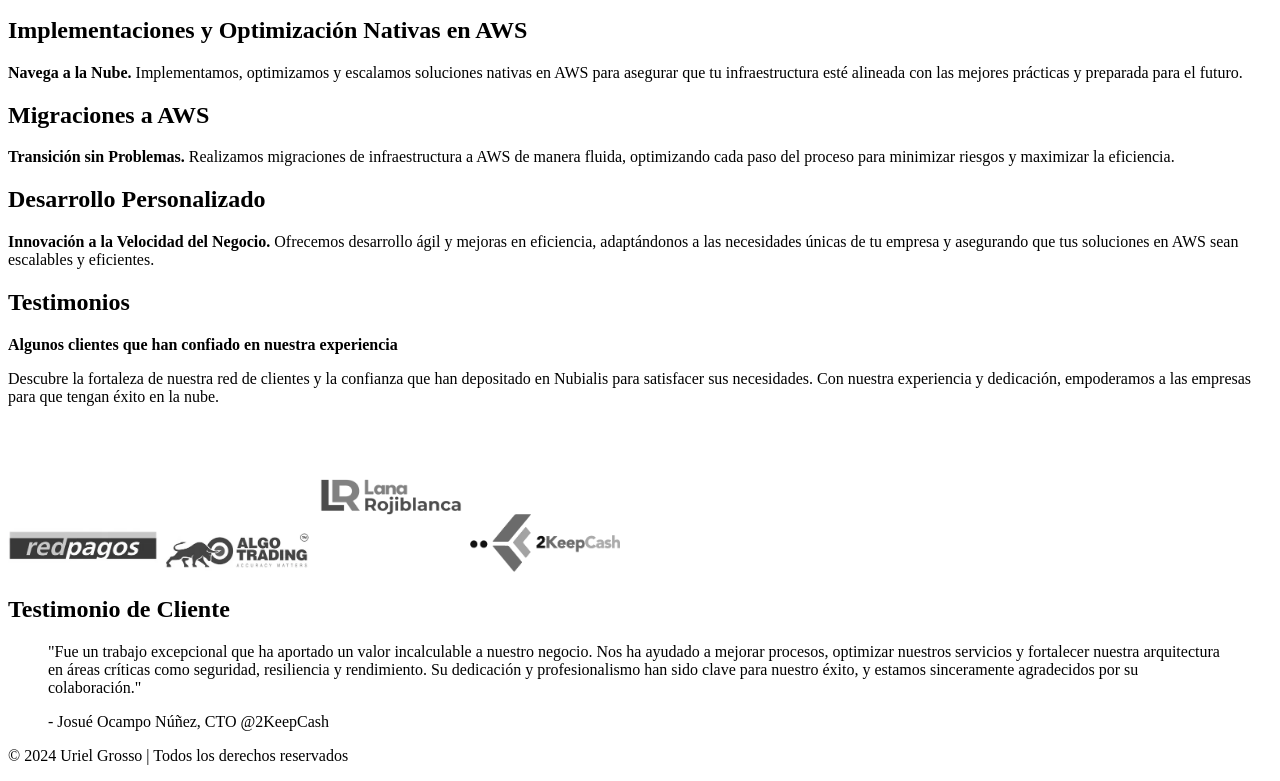
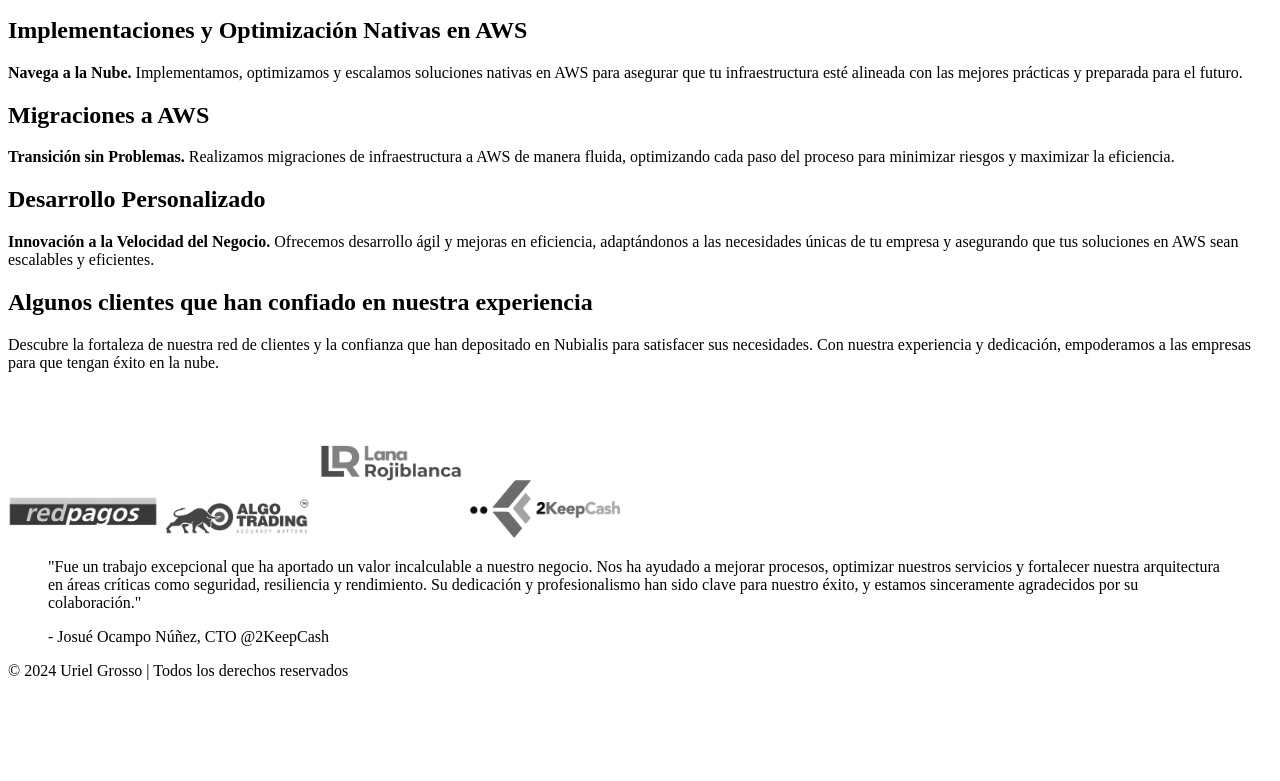
Before and after one commit to urielgrosso/Diseno-y-Desarrolo-Web, a plain HTML site: page public/services.html in a window 1280 px wide. Shown: the part 194-975 px from the top of the page. After the commit the page ends 890 px from the top, so only its background shows below. Drawn offline with Linux system fonts and the light colour scheme.

Commit message:
commit 3

```diff
--- a/public/services.html
+++ b/public/services.html
@@ -34,8 +34,7 @@
 
     <!-- Sección de Testimonios -->
     <section>
-        <h1>Testimonios</h1>
-        <p><strong>Algunos clientes que han confiado en nuestra experiencia</strong></p>
+        <h1>Algunos clientes que han confiado en nuestra experiencia</h1>
         <p>Descubre la fortaleza de nuestra red de clientes y la confianza que han depositado en Nubialis para satisfacer sus necesidades. Con nuestra experiencia y dedicación, empoderamos a las empresas para que tengan éxito en la nube.</p>
 
         <div class="logos">
@@ -46,7 +45,6 @@
             <img src="../assets/2keepcash.webp" alt="2KeepCash" style="width:150px; height:auto;">
         </div>
 
-        <h2>Testimonio de Cliente</h2>
         <blockquote>
             <p>"Fue un trabajo excepcional que ha aportado un valor incalculable a nuestro negocio. Nos ha ayudado a mejorar procesos, optimizar nuestros servicios y fortalecer nuestra arquitectura en áreas críticas como seguridad, resiliencia y rendimiento. Su dedicación y profesionalismo han sido clave para nuestro éxito, y estamos sinceramente agradecidos por su colaboración."</p>
             <footer>- Josué Ocampo Núñez, CTO @2KeepCash</footer>
```
Also changed, not shown: index.html (+1 -1 lines), public/about.html (+1 -1 lines).
